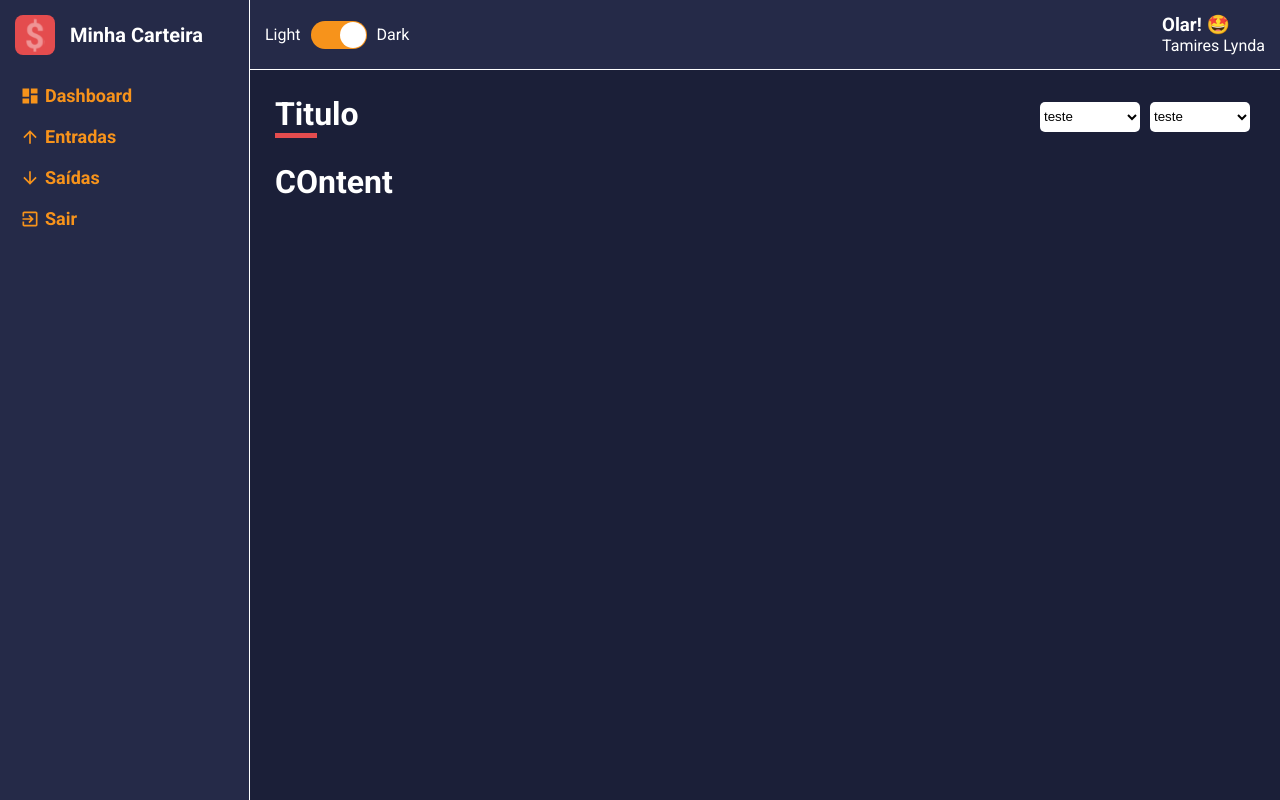
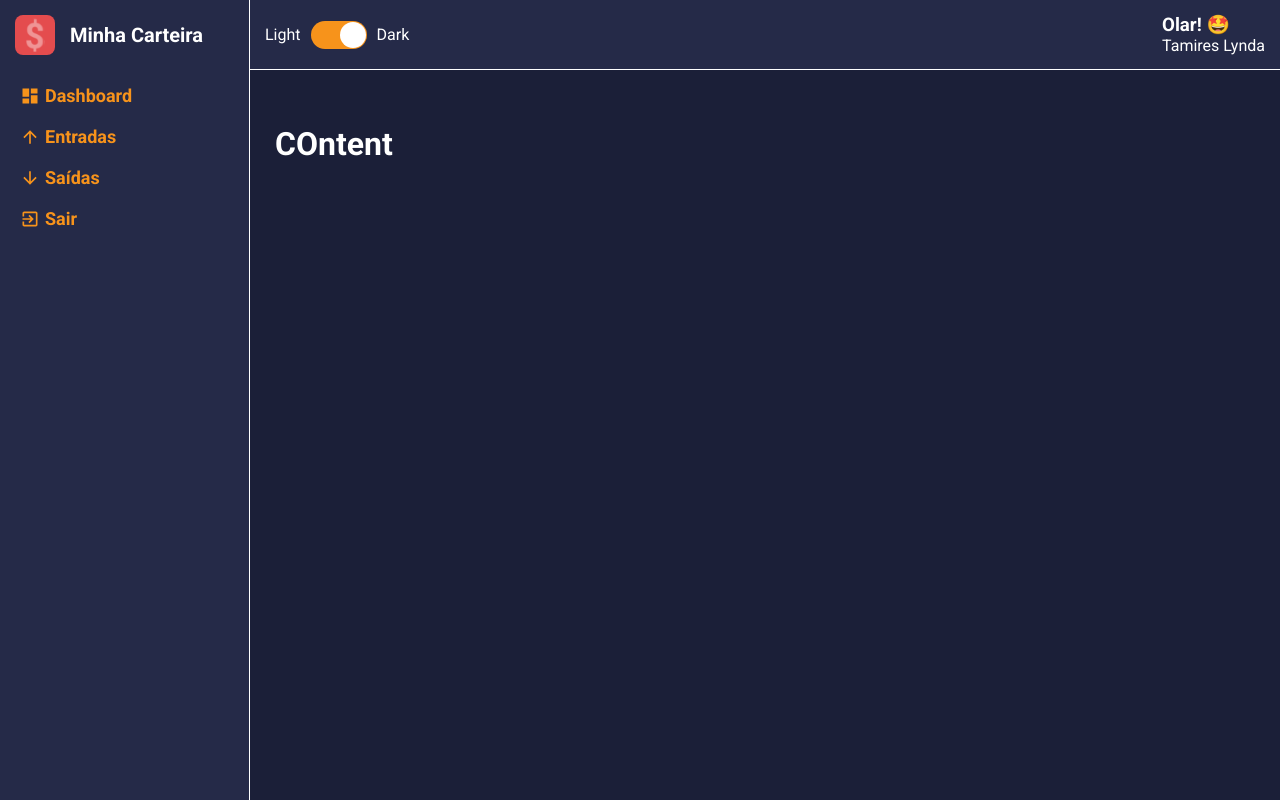
Before and after one commit to tamires-manhaes/wallet-dashboard, a React (Create React App) app: page / in a window 1280 px wide. Built offline with nearby package versions, Linux system fonts and the light colour scheme.

Commit message:
finalizando modelo inicial do Header

```diff
--- a/src/components/ContentHeader/index.tsx
+++ b/src/components/ContentHeader/index.tsx
@@ -1,27 +1,23 @@
 import React from 'react';
-import Content from '../Content';
 
 import { Container, TitleContainer, Controllers } from './styles';
 
-const ContentHeader: React.FC = () => {
+interface IContentHeaderProps {
+  title: string,
+  lineColor: string,
+}
+
+const ContentHeader: React.FC<IContentHeaderProps> = ({ title, lineColor, children }) => {
+  // const options = [{ value: 'Tam', label: 'Tamires' }, { value: 'Br', label: 'Brooke' }, { value: 'Lol', label: 'Lola' }];
+
   return (
-    <Container>
-      <TitleContainer>
-        <h1>Titulo</h1>
+    <Container >
+      <TitleContainer lineColor={lineColor}>
+        <h1>{title}</h1>
       </TitleContainer>
 
       <Controllers>
-        <select>
-          <option value="teste">teste</option>
-          <option value="teste">teste</option>
-          <option value="teste">teste</option>
-        </select>
-
-        <select>
-          <option value="teste">teste</option>
-          <option value="teste">teste</option>
-          <option value="teste">teste</option>
-        </select>
+        { children }
       </Controllers>
 
     </Container>
--- a/src/components/ContentHeader/styles.ts
+++ b/src/components/ContentHeader/styles.ts
@@ -1,4 +1,8 @@
 import styled from 'styled-components';
+
+interface ITitleContainerProps {
+  lineColor: string;
+}
 
 export const Container = styled.header`
   width: 100%;
@@ -9,7 +13,7 @@ export const Container = styled.header`
   justify-content: space-between;
 `;
 
-export const TitleContainer = styled.div`
+export const TitleContainer = styled.div<ITitleContainerProps>`
   > h1 {
     color: ${props => props.theme.colors.white};
 
@@ -18,21 +22,11 @@ export const TitleContainer = styled.div`
       display: block;
       width: 50%;
       height: 5px;
-      background: ${props => props.theme.colors.warning};
+      background: ${props => props.lineColor};
     }
   }
 `;
 
 export const Controllers = styled.div`
   display: flex;
-
-  > select {
-    width: 100px;
-    height: 30px;
-    border-radius: 5px;
-    border: none;
-    margin: 0 5px;
-    background: ${props => props.theme.colors.white};
-    cursor: pointer;
-  }
 `;
```
